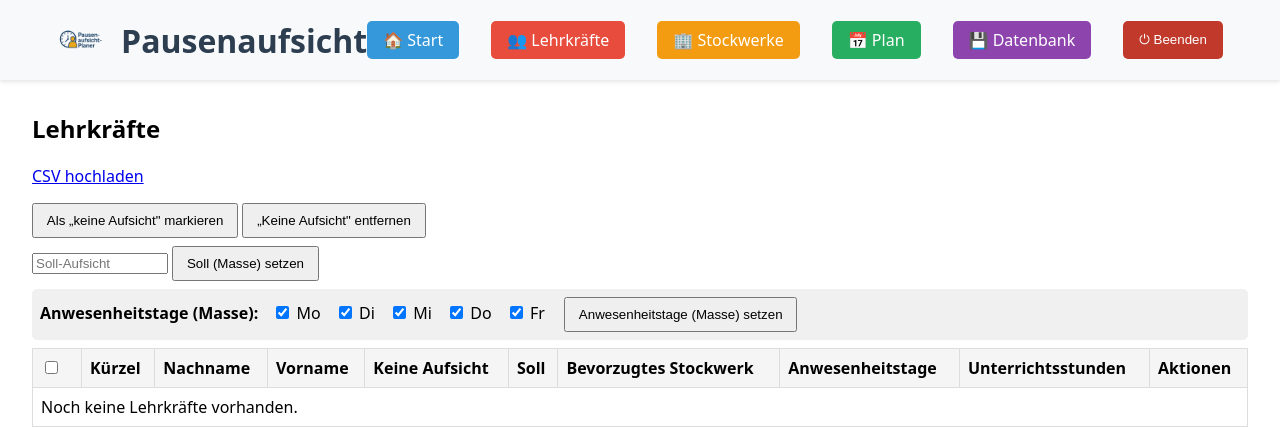
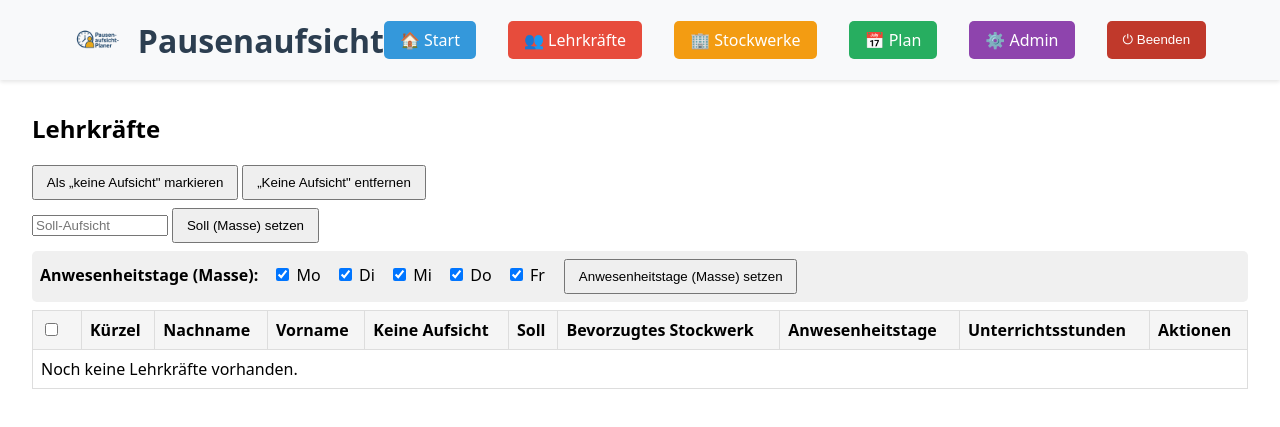
Before and after one commit to otiemann/py-aufsichtsplan, a FastAPI app: page /admin/teachers in a window 1280 px wide. Shown: the top 427 px of the page. Run offline with FastAPI, Linux system fonts and the light colour scheme.

Commit message:
UX-Verbesserung: Admin-Button im Hauptmenü hinzugefügt und irreführenden CSV-Link entfernt

```diff
--- a/app/templates/admin/teachers.html
+++ b/app/templates/admin/teachers.html
@@ -1,7 +1,5 @@
 {% extends "base.html" %} {% block content %}
 <h2>Lehrkräfte</h2>
-
-<p><a href="/admin">CSV hochladen</a></p>
 
 <form method="post" action="/admin/teachers/bulk">
     <div style="margin: .5rem 0;">
--- a/app/templates/base.html
+++ b/app/templates/base.html
@@ -78,7 +78,7 @@
                 <a href="/admin/teachers" style="text-decoration: none; padding: 0.5rem 1rem; background: #e74c3c; color: white; border-radius: 5px;">👥 Lehrkräfte</a>
                 <a href="/plan/floors" style="text-decoration: none; padding: 0.5rem 1rem; background: #f39c12; color: white; border-radius: 5px;">🏢 Stockwerke</a>
                 <a href="/plan/generate" style="text-decoration: none; padding: 0.5rem 1rem; background: #27ae60; color: white; border-radius: 5px;">📅 Plan</a>
-                <a href="/admin/database" style="text-decoration: none; padding: 0.5rem 1rem; background: #8e44ad; color: white; border-radius: 5px;">💾 Datenbank</a>
+                <a href="/admin" style="text-decoration: none; padding: 0.5rem 1rem; background: #8e44ad; color: white; border-radius: 5px;">⚙️ Admin</a>
                 <button onclick="shutdownApp()" style="padding: 0.5rem 1rem; background: #c0392b; color: white; border: none; border-radius: 5px; cursor: pointer;">⏻ Beenden</button>
             </nav>
         </div>
```
